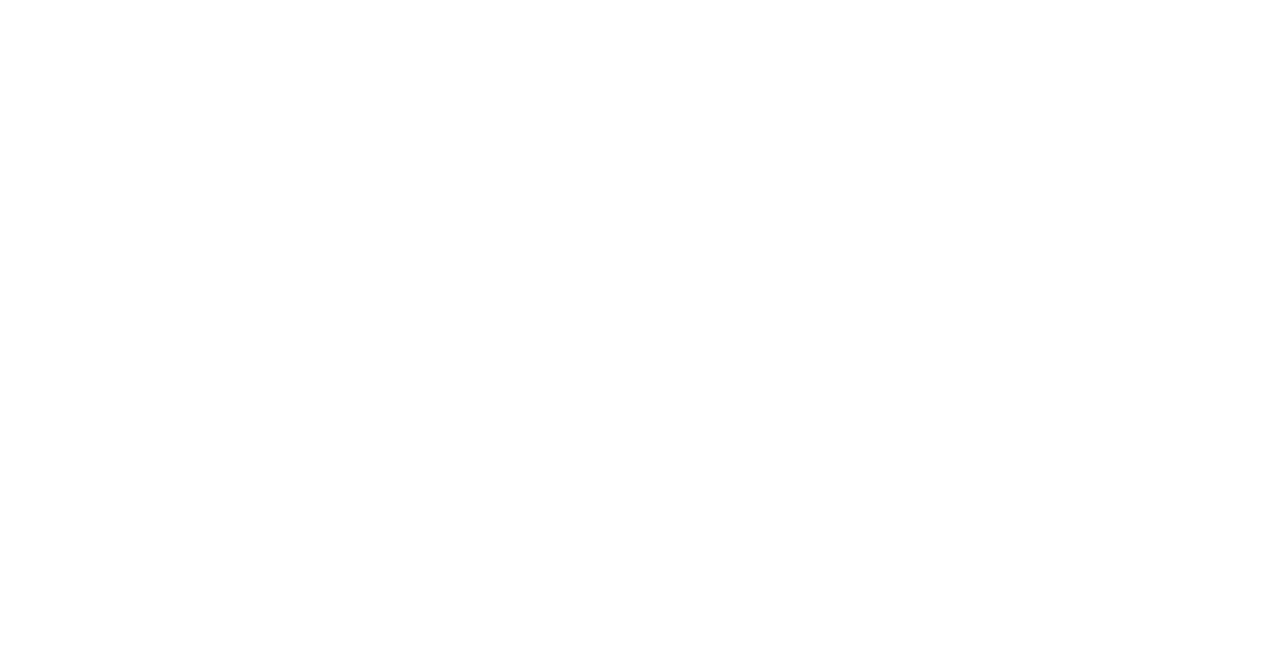
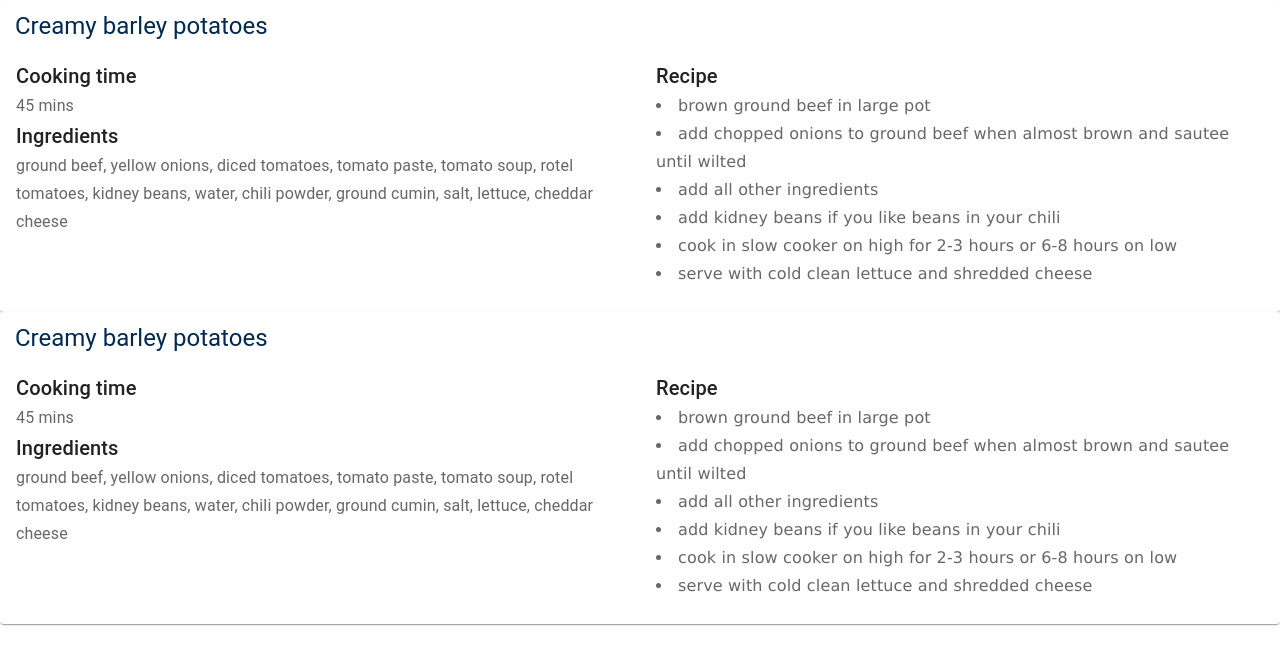
Before and after one commit to mangodb203/SE-Project-Recipe-Recommender, a React (Create React App) app in the folder frontend/: page /recommendations in a window 1280 px wide. Before the commit this address had no page. Shown: the top 664 px of the page. Built offline with nearby package versions, Linux system fonts and the light colour scheme.

Commit message:
add recipe recommendations page and link it to recipe page

```diff
--- a/frontend/src/App.js
+++ b/frontend/src/App.js
@@ -1,6 +1,7 @@
 import { Route, Routes, BrowserRouter } from "react-router-dom";
 import LandingPage from "./Components/LandingPage/LandingPage";
 import Recipes from "./Components/Recipes";
+import RecipeRecommendations from "./Components/RecipeRecommendations";
 
 function App() {
   return (
@@ -8,7 +9,8 @@
       <Routes>
         <Route path="/">
           <Route index element={<LandingPage />} />
-          <Route path="recipes" element={<Recipes />} />
+          <Route path="recipes" element={<Recipes/>} />
+          <Route path="recommendations" element={<RecipeRecommendations/>}/>
         </Route>
       </Routes>
     </BrowserRouter>
--- a/frontend/src/Components/Home.js
+++ b/frontend/src/Components/Home.js
@@ -14,12 +14,10 @@
 import CardContent from '@mui/material/CardContent';
 import CardMedia from '@mui/material/CardMedia';
 import Typography from '@mui/material/Typography';
-import { useRef } from "react";
+import { useNavigate } from "react-router-dom";
+
 const Home = () => {
-    const ref = useRef(null);
-    const getStarted = () => {
-        ref.current?.scrollIntoView({ behavior: 'smooth' });
-    };
+    const navigate = useNavigate();
     const landingInfo = [{ name: "Healthy", image: salad }, { name: "Fancy meals", image: Chinese }, { name: "Quick Bites", image: Mexican }, { name: "Breakfast", image: breakfast }, { name: "Desserts", image: brownies }];
     return (
         <div>
@@ -41,11 +39,11 @@
                     fontFamily: "Times New Roman, Times, serif",
                     marginBottom: "25px"
                 }}>Get recommendations for your favorite dishes</div>
-                <Button className='button-style' onClick={getStarted}>Get Started</Button>
+                <Button className='button-style' onClick={()=>navigate('/recipes')}>Get Started</Button>
 
             </div>
 
-            <div ref={ref} style={{ margin: "50px auto", flexDirection: "column", overflow: "hidden" }} >
+            <div  style={{ margin: "50px auto", flexDirection: "column", overflow: "hidden" }} >
                 <Typography variant="h3" component="h5" style={{ textAlign: "center" }}>
                     What we offer
                 </Typography>
--- /dev/null
+++ b/frontend/src/Components/RecipeRecommendations.js
@@ -0,0 +1,63 @@
+import * as React from 'react';
+import {Typography, CardContent, Card, Box} from '@mui/material';
+
+const RecipeRecommendations = () => {
+    const data =  [{
+        name: "creamy barley potatoes",
+        minutes: 45,
+        steps: ['brown ground beef in large pot', 'add chopped onions to ground beef when almost brown and sautee until wilted', 'add all other ingredients', 'add kidney beans if you like beans in your chili', 'cook in slow cooker on high for 2-3 hours or 6-8 hours on low', 'serve with cold clean lettuce and shredded cheese'],
+        ingredients: ['ground beef', 'yellow onions', 'diced tomatoes', 'tomato paste', 'tomato soup', 'rotel tomatoes', 'kidney beans', 'water', 'chili powder', 'ground cumin', 'salt', 'lettuce', 'cheddar cheese'],
+      timestamps: true,
+    },{
+        name: "creamy barley potatoes",
+        minutes: 45,
+        steps: ['brown ground beef in large pot', 'add chopped onions to ground beef when almost brown and sautee until wilted', 'add all other ingredients', 'add kidney beans if you like beans in your chili', 'cook in slow cooker on high for 2-3 hours or 6-8 hours on low', 'serve with cold clean lettuce and shredded cheese'],
+        ingredients: ['ground beef', 'yellow onions', 'diced tomatoes', 'tomato paste', 'tomato soup', 'rotel tomatoes', 'kidney beans', 'water', 'chili powder', 'ground cumin', 'salt', 'lettuce', 'cheddar cheese'],
+      timestamps: true,
+    }]
+    return <React.Fragment>
+    {
+        data.map((key) => {
+            return <Card className="card-style" key={key}>
+            <Typography component="div" variant="h5" style={{margin:"10px 15px 2px 15px", color:"#022950"}}>
+                    {key.name.charAt(0).toUpperCase() + key.name.slice(1)}
+                    </Typography>
+            <div sx={{ display: 'flex' }}>
+            <Box sx={{ display: 'flex', flexDirection: 'column', width:"50%", float:"left" }}>
+                <CardContent sx={{ flex: '1 0 auto' }}>
+                <Typography component="div" variant="h6" >
+                Cooking time
+                    </Typography>
+                    <Typography variant="subtitle1" color="text.secondary" component="div">
+                    {key.minutes + " mins"}
+                    </Typography>
+                    <Typography component="div" variant="h6">
+                    Ingredients
+                    </Typography>
+                    <Typography variant="subtitle1" color="text.secondary" component="div">
+                    {key.ingredients.join(', ')}
+                    </Typography>
+                </CardContent>
+            </Box>
+            <Box sx={{ display: 'flex', flexDirection: 'column', width:"50%"}}>
+                <CardContent sx={{ flex: '1 0 auto' }}>
+
+                    <Typography component="div" variant="h6">
+                        Recipe
+                    </Typography>
+                    <Typography variant="subtitle1" color="text.secondary" component="div">
+                    {key.steps.map((data)=>{
+                        return <li>{data}</li>
+                    })}
+                    </Typography>
+                </CardContent>
+            </Box>
+            </div>
+
+        </Card>
+        })
+    }
+    </React.Fragment>
+}
+
+export default RecipeRecommendations;
```
